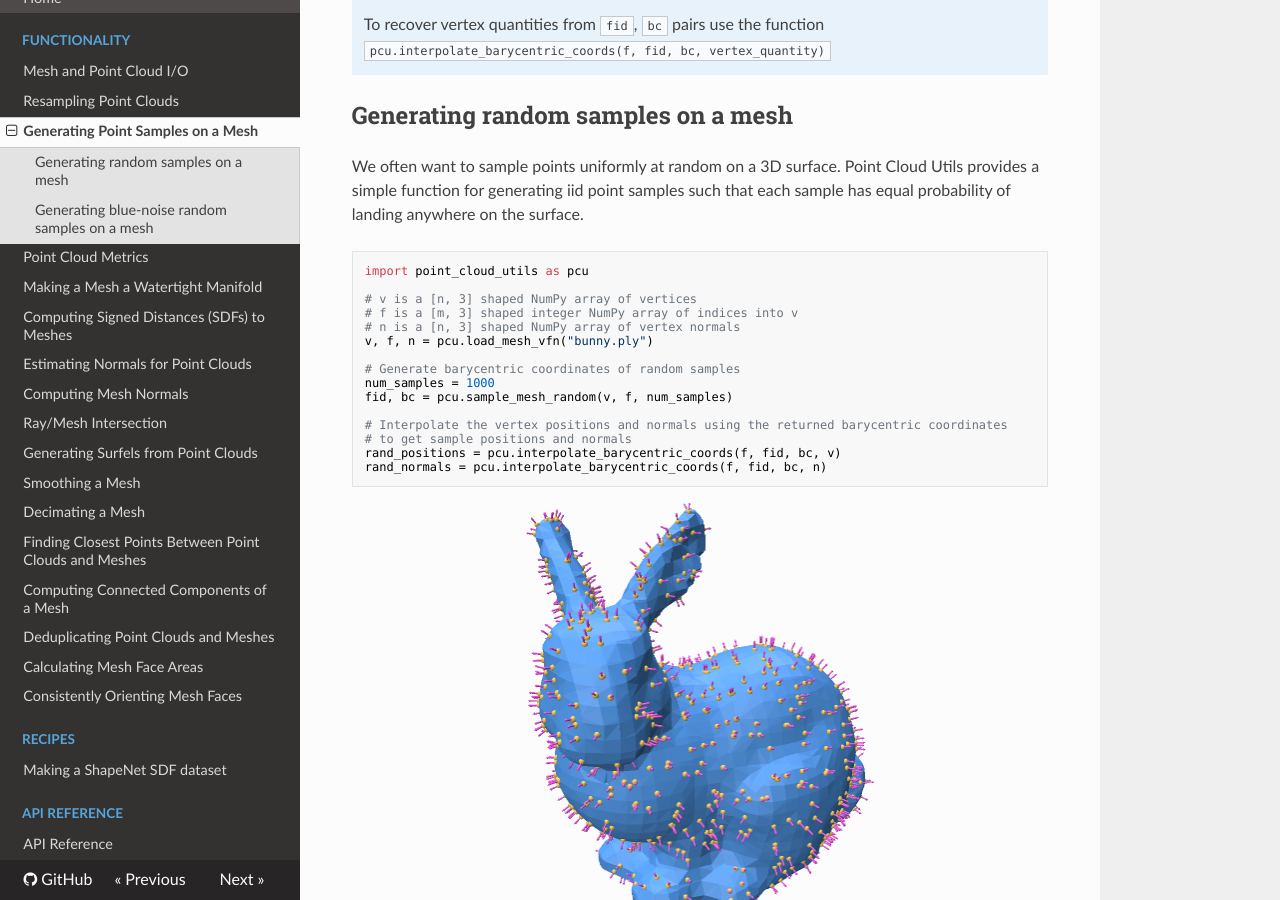
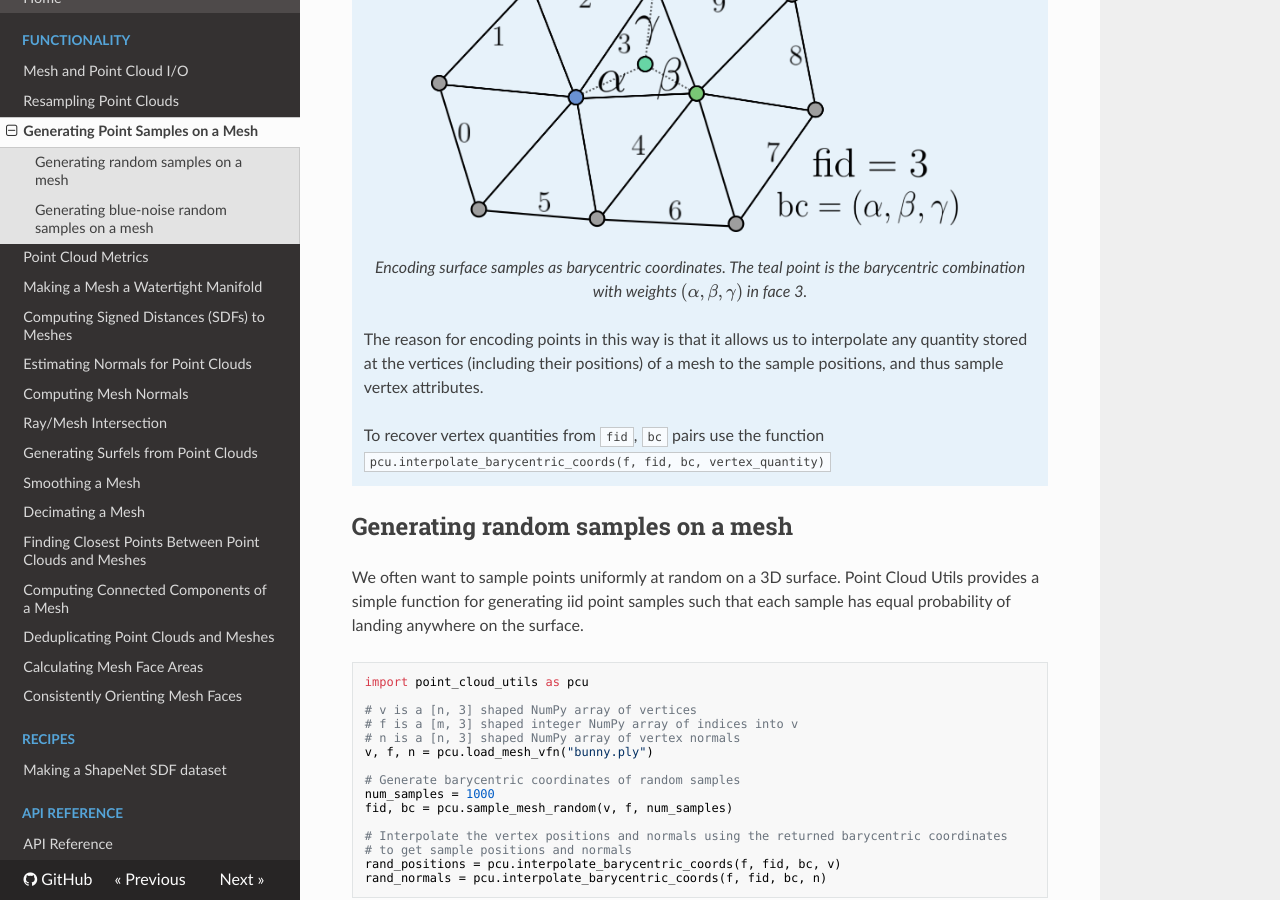
Before and after one commit to fwilliams/point-cloud-utils, an MkDocs documentation site: the page built from docs/docs/sections/mesh_sampling.md, in a window 1280 px wide and 900 px high, scrolled down 579 px. Built offline with MkDocs 1.6.1, drawn with Linux system fonts in a browser that asks for light colours; nearby versions of some CDN libraries.

Commit message:
barycentric coords figure

```diff
--- a/docs/docs/sections/mesh_sampling.md
+++ b/docs/docs/sections/mesh_sampling.md
@@ -10,6 +10,10 @@ Point Cloud Utils provides tools for generating point samples on a triangle mesh
      1. The index of the mesh face containing it (usually referred to as `fid`)
      2. The barycentric coordinates of the point within that face (usually referred to as `bc`)
 
+    <p align="center">
+      <img src="../../imgs/barycentric_coords.png" alt="Barycentric coordinates illustration" style="width:80%">
+      <figcaption style="text-align: center; font-style: italic;">Encoding surface samples as barycentric coordinates. The teal point is the barycentric combination with weights $(\alpha, \beta, \gamma)$ in face 3.</figcaption>
+    </p>
     The reason for encoding points in this way is that it allows us to interpolate any quantity stored at the vertices (including their positions) of a mesh to the sample positions, and thus sample vertex attributes.
 
     To recover vertex quantities from `fid`, `bc` pairs use the function `pcu.interpolate_barycentric_coords(f, fid, bc, vertex_quantity)`
```
Also changed, not shown: docs/docs/imgs/barycentric_coords.png (added), docs/docs/imgs/barycentric_coords.svg (added).
